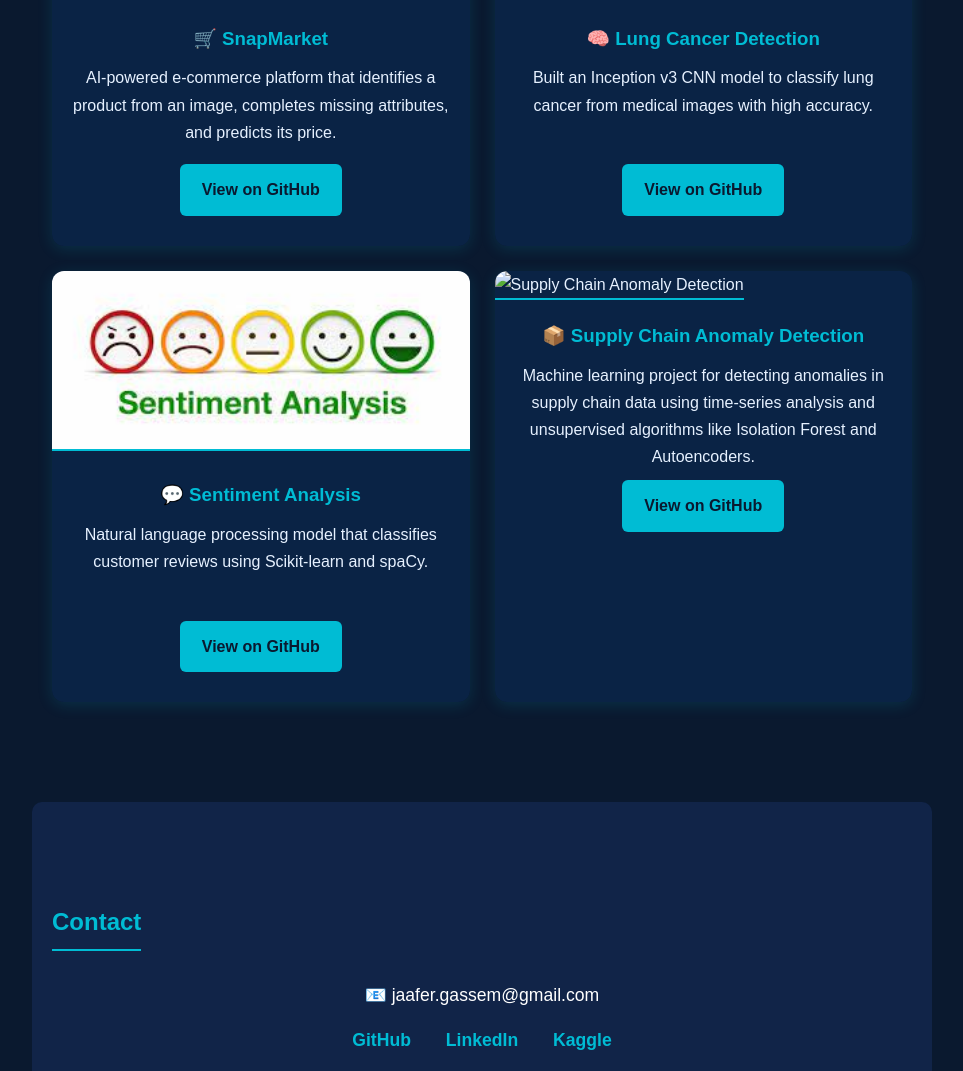
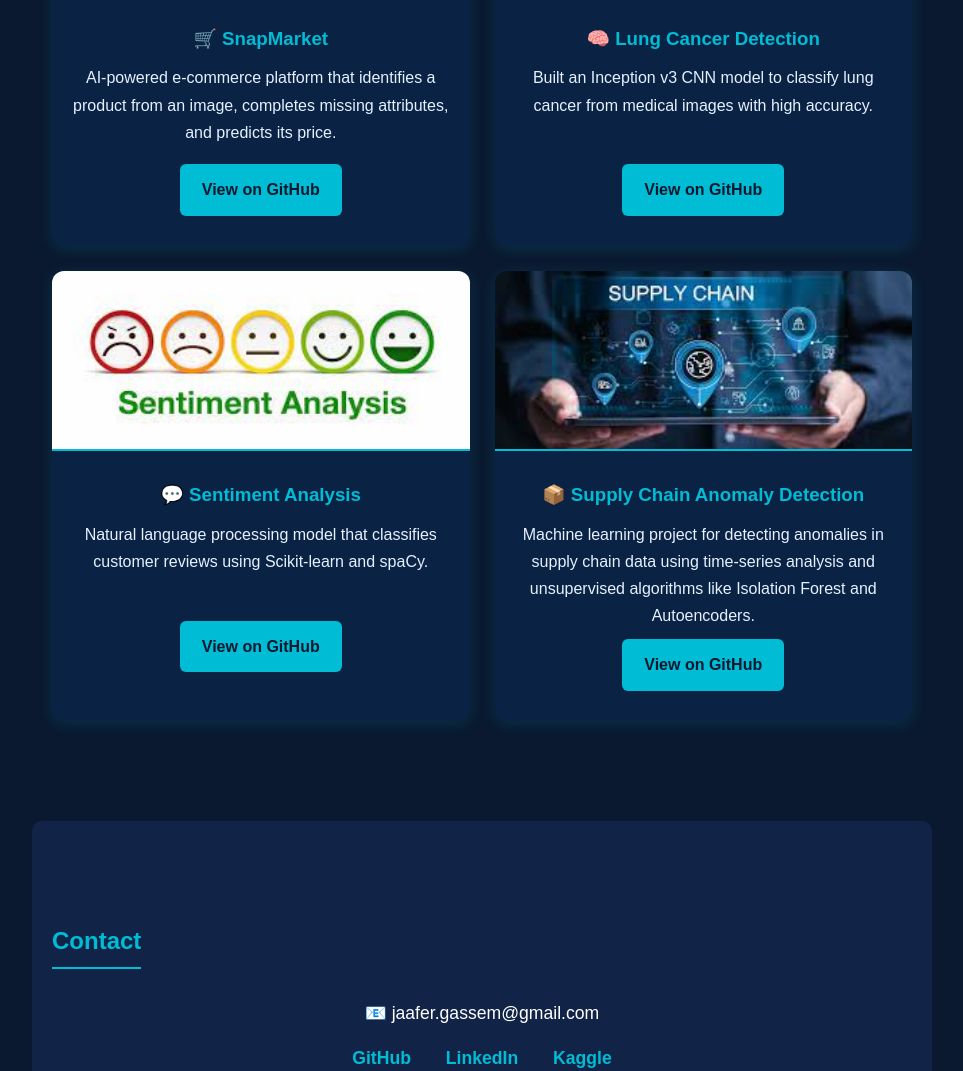
Before and after one commit to jaafergassem/jaafergassem.github.io, a plain HTML site: page index.html in a window 1280 px wide. Shown: the part 2033-3104 px from the top of the page, without its empty margins (158-1121 px from the left). Drawn offline with Linux system fonts and the light colour scheme.

Commit message:
Update index.html

```diff
--- a/index.html
+++ b/index.html
@@ -106,7 +106,7 @@
       </div>
 
       <div class="project-card">
-        <img src="assets/anomaly.png" alt="Supply Chain Anomaly Detection" class="project-img">
+        <img src="assets/supply.png" alt="Supply Chain Anomaly Detection" class="project-img">
         <div class="project-info">
           <h3>📦 Supply Chain Anomaly Detection</h3>
           <p>Machine learning project for detecting anomalies in supply chain data using time-series analysis and unsupervised algorithms like Isolation Forest and Autoencoders.</p>
```
